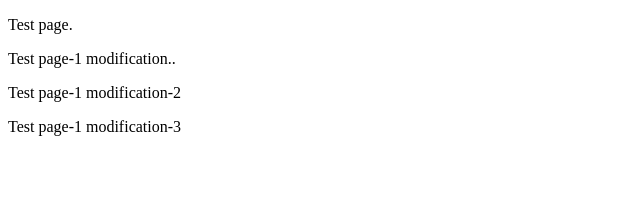
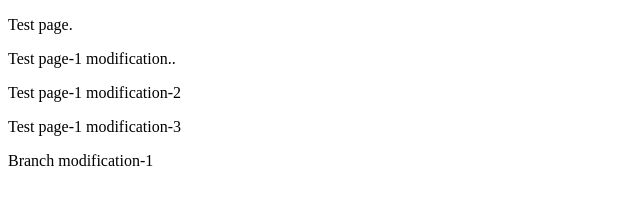
Before and after one commit to yalcinbahadir/RentACar, a plain HTML site: page src/index.html in a window 1280 px wide. Shown: the whole page, without its empty margins (0-640 px from the left). Drawn offline with Linux system fonts and the light colour scheme.

Commit message:
Branch modification-1

```diff
--- a/src/index.html
+++ b/src/index.html
@@ -11,5 +11,6 @@
     <p>Test page-1 modification..</p>
     <p>Test page-1 modification-2</p>
     <p>Test page-1 modification-3</p>
+    <p>Branch modification-1</p>
 </body>
 </html>
```
